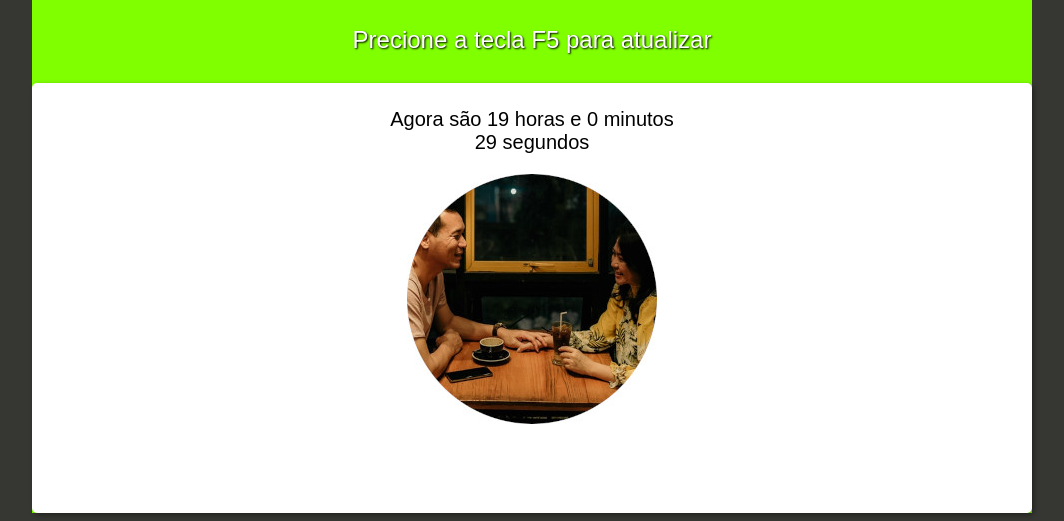
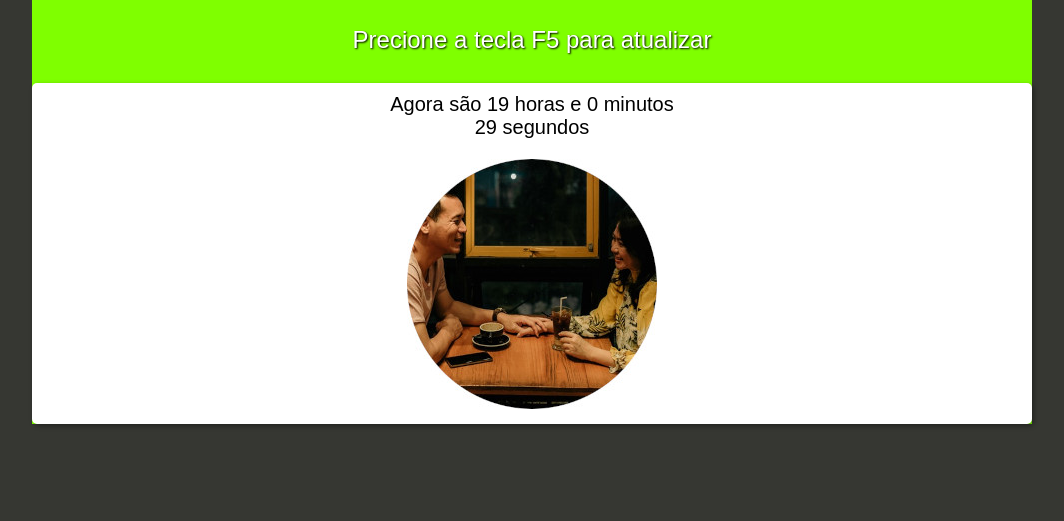
Before and after one commit to LeandroDCorreia/javascript, a plain HTML site: page index.html in a window 1280 px wide. Shown: the part 123-644 px from the top of the page, without its empty margins (108-1172 px from the left). Drawn offline with Linux system fonts and the light colour scheme.

Commit message:
Update modelo.css

```diff
--- a/modelo.css
+++ b/modelo.css
@@ -29,10 +29,10 @@ article{
 section{
     background-color: var(--section-cor);
     border-radius: 5px;
-    padding: 15px;
+    /* padding: 15px; */
     margin: auto;
     /* width: 700px; */
-    height: 400px;
+    /* height: 400px; */
     box-shadow: 2px  2px 5px rgba(0, 0, 0, 0.368);
 }
 
```
